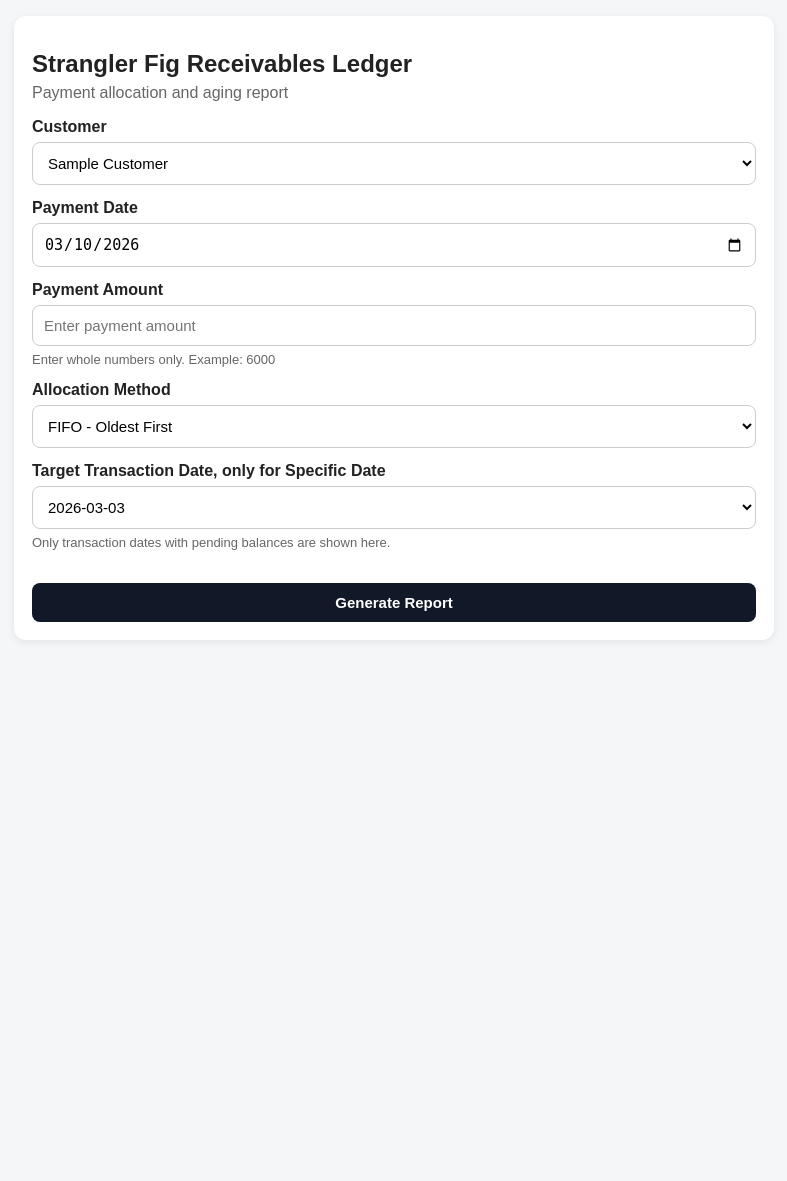
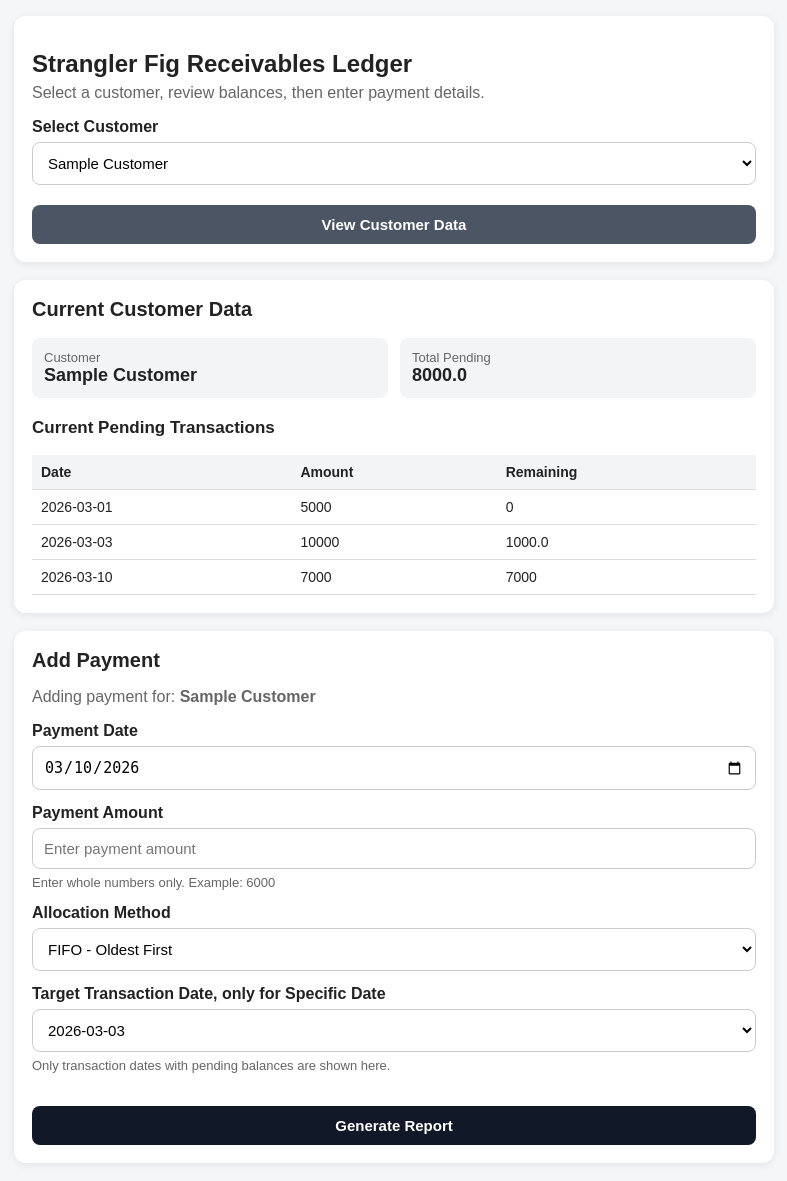
Before and after one commit to zakedge/sf1-receivables-ledger, a FastAPI app: page / in a window 1280 px wide. Shown: the whole page, without its empty margins (246-1033 px from the left). Before the commit the page ends 622 px from the top, so only its background shows below. Run offline with FastAPI, Linux system fonts and the light colour scheme.

Commit message:
Show customer data before payment entry

```diff
--- a/data/customers.json
+++ b/data/customers.json
@@ -8,7 +8,7 @@
         {
             "date": "2026-03-03",
             "amount": 10000,
-            "remaining": 5000.0
+            "remaining": 1000.0
         },
         {
             "date": "2026-03-10",
--- a/output/customer_balance_report.json
+++ b/output/customer_balance_report.json
@@ -14,7 +14,7 @@
         {
             "date": "2026-03-03",
             "amount": 10000,
-            "remaining": 5000.0
+            "remaining": 1000.0
         },
         {
             "date": "2026-03-10",
@@ -23,13 +23,13 @@
         }
     ],
     "advance_payment": 0,
-    "total_pending": 12000.0,
+    "total_pending": 8000.0,
     "aging": {
         "last_7_days": [
             {
                 "date": "2026-03-03",
                 "amount": 10000,
-                "remaining": 5000.0
+                "remaining": 1000.0
             },
             {
                 "date": "2026-03-10",
--- a/src/api.py
+++ b/src/api.py
@@ -1,6 +1,6 @@
 import json
 
-from fastapi import FastAPI, Form, Request
+from fastapi import FastAPI, Form, Query, Request
 from fastapi.responses import HTMLResponse
 from fastapi.templating import Jinja2Templates
 
@@ -54,7 +54,6 @@ def get_customer_names(customers):
 def get_available_transaction_dates(credits):
     """
     Return only dates that have pending transaction balances.
-    These dates will be shown in the SPECIFIC_DATE dropdown.
     """
 
     transaction_dates = []
@@ -66,14 +65,30 @@ def get_available_transaction_dates(credits):
     return transaction_dates
 
 
+def calculate_total_pending(credits):
+    """
+    Calculate total pending balance for selected customer.
+    """
+
+    return sum(credit["remaining"] for credit in credits)
+
+
 @app.get("/", response_class=HTMLResponse)
-def show_form(request: Request):
+def show_form(
+    request: Request,
+    customer_name: str = Query(None),
+):
     customers = load_customers_from_config()
     customer_names = get_customer_names(customers)
 
-    selected_customer = customer_names[0]
+    if customer_name and customer_name in customers:
+        selected_customer = customer_name
+    else:
+        selected_customer = customer_names[0]
+
     credits = customers[selected_customer]
     transaction_dates = get_available_transaction_dates(credits)
+    total_pending = calculate_total_pending(credits)
 
     return templates.TemplateResponse(
         request,
@@ -83,6 +98,8 @@ def show_form(request: Request):
             "errors": None,
             "customer_names": customer_names,
             "selected_customer": selected_customer,
+            "selected_customer_credits": credits,
+            "selected_customer_total_pending": total_pending,
             "transaction_dates": transaction_dates,
         },
     )
@@ -110,12 +127,15 @@ def process_payment(
                 "errors": ["Selected customer does not exist"],
                 "customer_names": customer_names,
                 "selected_customer": customer_name,
+                "selected_customer_credits": [],
+                "selected_customer_total_pending": 0,
                 "transaction_dates": [],
             },
         )
 
     credits = customers[customer_name]
     transaction_dates = get_available_transaction_dates(credits)
+    current_total_pending = calculate_total_pending(credits)
 
     payment = {
         "customer_name": customer_name,
@@ -140,6 +160,8 @@ def process_payment(
                 "errors": all_errors,
                 "customer_names": customer_names,
                 "selected_customer": customer_name,
+                "selected_customer_credits": credits,
+                "selected_customer_total_pending": current_total_pending,
                 "transaction_dates": transaction_dates,
             },
         )
@@ -166,6 +188,8 @@ def process_payment(
                 "errors": ["Invalid allocation method"],
                 "customer_names": customer_names,
                 "selected_customer": customer_name,
+                "selected_customer_credits": credits,
+                "selected_customer_total_pending": current_total_pending,
                 "transaction_dates": transaction_dates,
             },
         )
@@ -181,7 +205,7 @@ def process_payment(
         reference_date=payment_date,
     )
 
-    total_pending = sum(credit["remaining"] for credit in updated_credits)
+    total_pending = calculate_total_pending(updated_credits)
 
     report = {
         "status": "SUCCESS",
@@ -209,6 +233,8 @@ def process_payment(
             "errors": None,
             "customer_names": customer_names,
             "selected_customer": customer_name,
+            "selected_customer_credits": updated_credits,
+            "selected_customer_total_pending": total_pending,
             "transaction_dates": transaction_dates,
         },
     )
--- a/templates/index.html
+++ b/templates/index.html
@@ -79,6 +79,14 @@
             background: #374151;
         }
 
+        .secondary-button {
+            background: #4b5563;
+        }
+
+        .secondary-button:hover {
+            background: #6b7280;
+        }
+
         .errors {
             background: #ffe5e5;
             border-left: 5px solid #cc0000;
@@ -142,6 +150,12 @@
             margin-top: 6px;
         }
 
+        .section-divider {
+            border: none;
+            border-top: 1px solid #e5e7eb;
+            margin: 18px 0;
+        }
+
         @media (max-width: 600px) {
             body {
                 margin: 10px;
@@ -171,10 +185,10 @@
 
         <div class="card">
             <h1>Strangler Fig Receivables Ledger</h1>
-            <p class="subtitle">Payment allocation and aging report</p>
+            <p class="subtitle">Select a customer, review balances, then enter payment details.</p>
 
-            <form method="post" action="/process-payment">
-                <label>Customer</label>
+            <form method="get" action="/">
+                <label>Select Customer</label>
                 <select name="customer_name">
                     {% for customer_name in customer_names %}
                         <option value="{{ customer_name }}" {% if customer_name == selected_customer %}selected{% endif %}>
@@ -182,6 +196,57 @@
                         </option>
                     {% endfor %}
                 </select>
+
+                <button type="submit" class="secondary-button">View Customer Data</button>
+            </form>
+        </div>
+
+        <div class="card">
+            <h2>Current Customer Data</h2>
+
+            <div class="summary-grid">
+                <div class="summary-box">
+                    <span>Customer</span>
+                    <strong>{{ selected_customer }}</strong>
+                </div>
+
+                <div class="summary-box">
+                    <span>Total Pending</span>
+                    <strong>{{ selected_customer_total_pending }}</strong>
+                </div>
+            </div>
+
+            <h3>Current Pending Transactions</h3>
+
+            {% if selected_customer_credits %}
+                <table>
+                    <tr>
+                        <th>Date</th>
+                        <th>Amount</th>
+                        <th>Remaining</th>
+                    </tr>
+
+                    {% for credit in selected_customer_credits %}
+                        <tr>
+                            <td>{{ credit.date }}</td>
+                            <td>{{ credit.amount }}</td>
+                            <td>{{ credit.remaining }}</td>
+                        </tr>
+                    {% endfor %}
+                </table>
+            {% else %}
+                <p class="empty">No customer balance data available.</p>
+            {% endif %}
+        </div>
+
+        <div class="card">
+            <h2>Add Payment</h2>
+            <p class="subtitle">
+                Adding payment for: <strong>{{ selected_customer }}</strong>
+            </p>
+
+            <form method="post" action="/process-payment">
+                <input type="hidden" name="customer_name" value="{{ selected_customer }}">
 
                 <label>Payment Date</label>
                 <input type="date" name="payment_date" value="2026-03-10" required>
```
